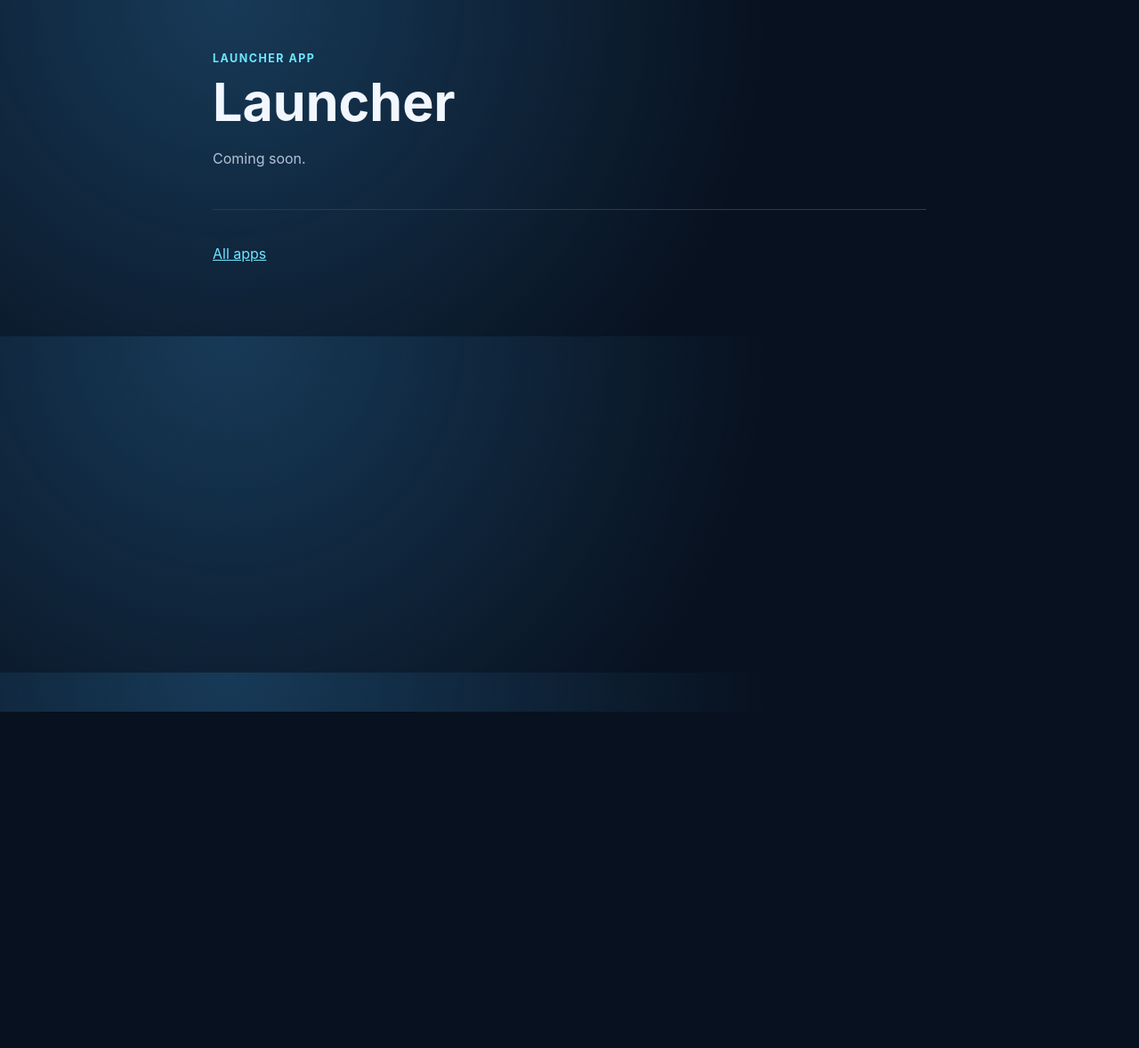
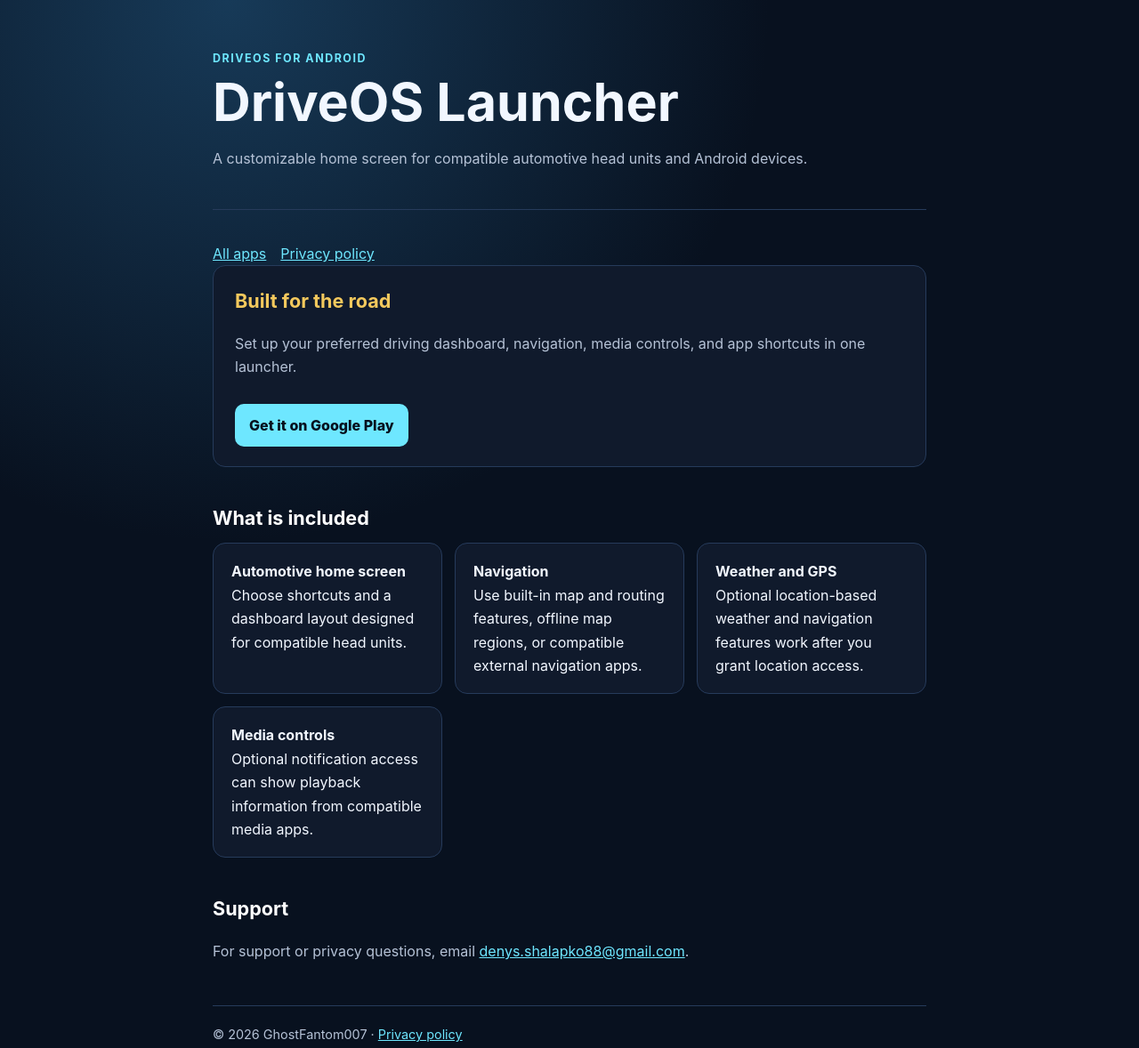
Before and after one commit to GhostFantom007/GhostFantom007.github.io, a plain HTML site: page launcher/index.html in a window 1280 px wide. Shown: the whole page at 89% size. Before the commit the page ends 800 px from the top, so only its background shows below. Drawn offline with Linux system fonts and the light colour scheme.

Commit message:
Publish DriveOS Launcher page

```diff
--- a/launcher/index.html
+++ b/launcher/index.html
@@ -3,24 +3,30 @@
 <head>
   <meta charset="utf-8">
   <meta name="viewport" content="width=device-width, initial-scale=1">
-  <meta name="description" content="Launcher — coming soon.">
-  <title>Launcher</title>
+  <meta name="description" content="DriveOS Launcher is a customizable Android home screen for compatible automotive head units.">
+  <title>DriveOS Launcher</title>
   <style>
-    :root { color-scheme: dark; --ink:#f2f7ff; --muted:#b5c2d6; --cyan:#6ee7ff; --panel:#101a2c; --line:#263b5b; }
-    * { box-sizing:border-box; } body { margin:0; font:16px/1.65 Inter, ui-sans-serif, system-ui, sans-serif; color:var(--ink); background:radial-gradient(circle at 20% 0,#173a58 0,transparent 38rem),#08111f; }
+    :root { color-scheme: dark; --ink:#f2f7ff; --muted:#b5c2d6; --cyan:#6ee7ff; --gold:#f4c95d; --panel:#101a2c; --line:#263b5b; }
+    * { box-sizing:border-box; } body { margin:0; font:16px/1.65 Inter,ui-sans-serif,system-ui,sans-serif; color:var(--ink); background:radial-gradient(circle at 20% 0,#173a58 0,transparent 38rem),#08111f; }
     main { max-width:850px; margin:0 auto; padding:56px 24px 80px; } header { border-bottom:1px solid var(--line); padding-bottom:28px; margin-bottom:36px; }
-    .eyebrow { color:var(--cyan); font-weight:700; letter-spacing:.12em; text-transform:uppercase; font-size:.78rem; } h1 { margin:.25rem 0 .5rem; line-height:1.15; font-size:clamp(2rem,6vw,3.7rem); } h2 { margin:2.5rem 0 .6rem; font-size:1.35rem; color:#fff; } p, li { color:var(--muted); } a { color:var(--cyan); } .notice { background:var(--panel); border:1px solid var(--line); border-radius:14px; padding:18px 20px; } footer { border-top:1px solid var(--line); margin-top:48px; padding-top:20px; color:var(--muted); font-size:.9rem; }
-    .apps{list-style:none;padding:0;display:grid;gap:14px} .apps a.card{display:block;background:var(--panel);border:1px solid var(--line);border-radius:14px;padding:18px 20px;text-decoration:none} .apps b{color:#fff;font-size:1.15rem} nav a{margin-right:16px}
+    .eyebrow { color:var(--cyan); font-weight:700; letter-spacing:.12em; text-transform:uppercase; font-size:.78rem; } h1 { margin:.25rem 0 .5rem; line-height:1.15; font-size:clamp(2rem,6vw,3.7rem); } h2 { margin:2.5rem 0 .6rem; font-size:1.35rem; color:#fff; } p,li { color:var(--muted); } a { color:var(--cyan); } nav a { margin-right:16px; }
+    .hero,.notice { background:var(--panel); border:1px solid var(--line); border-radius:14px; padding:22px 24px; } .hero h2 { margin-top:0; color:var(--gold); } .cta { display:inline-block; margin-top:12px; padding:11px 16px; border-radius:10px; background:var(--cyan); color:#07111e; font-weight:800; text-decoration:none; } .grid { display:grid; gap:14px; grid-template-columns:repeat(auto-fit,minmax(220px,1fr)); } .grid .notice { padding:18px 20px; } footer { border-top:1px solid var(--line); margin-top:48px; padding-top:20px; color:var(--muted); font-size:.9rem; }
   </style>
 </head>
 <body>
   <main>
-    <header>
-      <div class="eyebrow">Launcher app</div>
-      <h1>Launcher</h1>
-      <p>Coming soon.</p>
-    </header>
-    <nav><a href="/">All apps</a></nav>
+    <header><div class="eyebrow">DriveOS for Android</div><h1>DriveOS Launcher</h1><p>A customizable home screen for compatible automotive head units and Android devices.</p></header>
+    <nav><a href="/">All apps</a><a href="/launcher/privacy/">Privacy policy</a></nav>
+    <section class="hero"><h2>Built for the road</h2><p>Set up your preferred driving dashboard, navigation, media controls, and app shortcuts in one launcher.</p><a class="cta" href="https://play.google.com/store/apps/details?id=com.driveos.launcher">Get it on Google Play</a></section>
+    <h2>What is included</h2>
+    <div class="grid">
+      <div class="notice"><strong>Automotive home screen</strong><br>Choose shortcuts and a dashboard layout designed for compatible head units.</div>
+      <div class="notice"><strong>Navigation</strong><br>Use built-in map and routing features, offline map regions, or compatible external navigation apps.</div>
+      <div class="notice"><strong>Weather and GPS</strong><br>Optional location-based weather and navigation features work after you grant location access.</div>
+      <div class="notice"><strong>Media controls</strong><br>Optional notification access can show playback information from compatible media apps.</div>
+    </div>
+    <h2>Support</h2><p>For support or privacy questions, email <a href="mailto:denys.shalapko88@gmail.com">denys.shalapko88@gmail.com</a>.</p>
+    <footer>© 2026 GhostFantom007 · <a href="/launcher/privacy/">Privacy policy</a></footer>
   </main>
 </body>
 </html>
```
